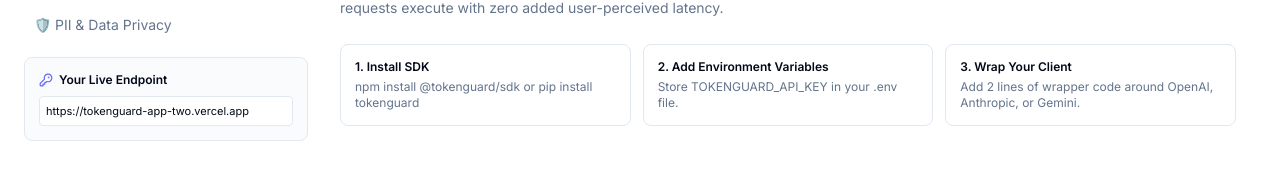
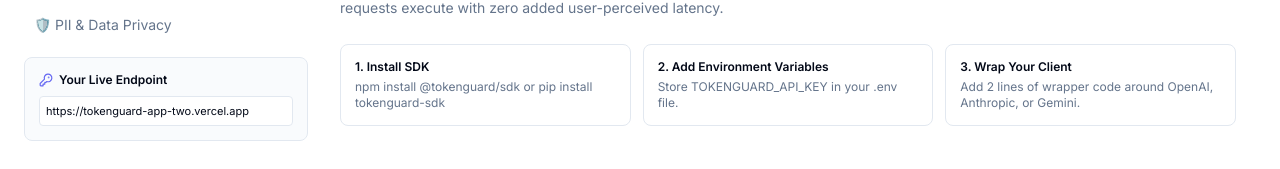
Before and after one commit to acher112/TokenGuard, a Next.js app in the folder apps/web/: page /docs in a window 1280 px wide. Shown: the part 352-521 px from the top of the page. Built offline with nearby package versions, Linux system fonts and the light colour scheme.

Commit message:
docs: update python install instructions to tokenguard-sdk

```diff
--- a/apps/web/src/app/docs/page.tsx
+++ b/apps/web/src/app/docs/page.tsx
@@ -151,7 +151,7 @@
                 <div className="p-3.5 rounded-lg border bg-card space-y-1">
                   <div className="text-xs font-semibold text-foreground">1. Install SDK</div>
                   <p className="text-xs text-muted-foreground">
-                    <code>npm install @tokenguard/sdk</code> or <code>pip install tokenguard</code>
+                    <code>npm install @tokenguard/sdk</code> or <code>pip install tokenguard-sdk</code>
                   </p>
                 </div>
                 <div className="p-3.5 rounded-lg border bg-card space-y-1">
--- a/apps/web/src/components/settings/sdk-setup-guide.tsx
+++ b/apps/web/src/components/settings/sdk-setup-guide.tsx
@@ -64,16 +64,15 @@
         "wrapOpenAI wraps your standard OpenAI instance. It measures token counts, request duration, calculates exact model costs, and uploads traces in the background without slowing down your app.",
     },
     "openai-py": {
-      install: "pip install tokenguard openai",
+      install: "pip install tokenguard-sdk openai",
       linesHighlight: "Only 2 lines added to existing Python OpenAI script",
       code: `import os
 from tokenguard import TokenGuard, wrap_openai
 from openai import OpenAI
 
-# 1. Initialize TokenGuard
+# 1. Initialize TokenGuard (baseUrl defaults to your live platform)
 tg = TokenGuard(
-    api_key=os.environ.get("TOKENGUARD_API_KEY", "${apiKey}"),
-    base_url="${baseUrl}"  # Live TokenGuard server
+    api_key=os.environ.get("TOKENGUARD_API_KEY", "${apiKey}")
 )
 
 # 2. Wrap standard OpenAI client
@@ -122,15 +121,14 @@
         "Captures Claude prompt tokens, completion tokens, prompt caching savings, and calculates cost based on Anthropic official pricing.",
     },
     "anthropic-py": {
-      install: "pip install tokenguard anthropic",
+      install: "pip install tokenguard-sdk anthropic",
       linesHighlight: "Python client for Anthropic Claude models",
       code: `import os
 from tokenguard import TokenGuard, wrap_anthropic
 from anthropic import Anthropic
 
 tg = TokenGuard(
-    api_key=os.environ.get("TOKENGUARD_API_KEY", "${apiKey}"),
-    base_url="${baseUrl}"
+    api_key=os.environ.get("TOKENGUARD_API_KEY", "${apiKey}")
 )
 
 client = wrap_anthropic(
```
